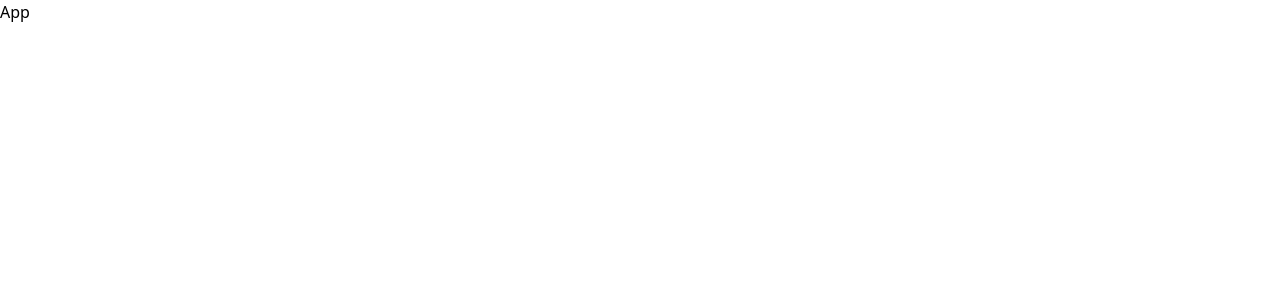
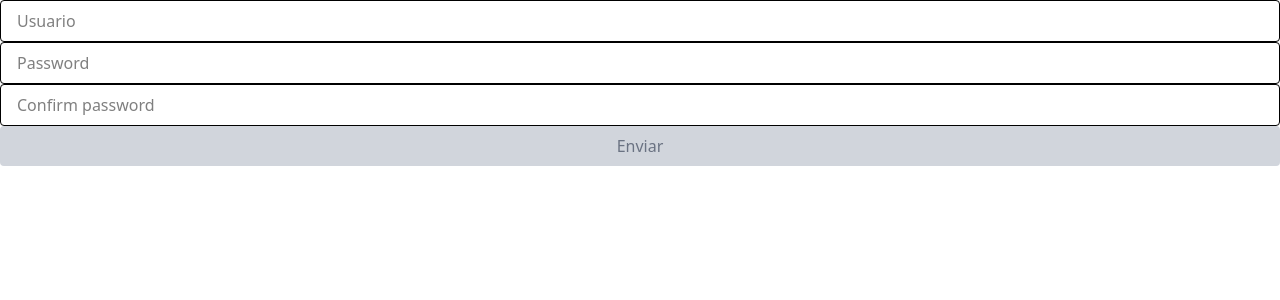
Before and after one commit to karenkm521/web-d-react-avanzado, a React (Vite) app: page / in a window 1280 px wide. Shown: the top 300 px of the page. Built offline with nearby package versions, Linux system fonts and the light colour scheme.

Commit message:
componente BasicForm

```diff
--- a/src/App.jsx
+++ b/src/App.jsx
@@ -1,6 +1,10 @@
 // rafc
+import './index.css'
+import { BasicForm } from './components/BasicForm'
 export const App = () => {
   return (
-    <div> App  </div>
+    <div>
+      <BasicForm />
+    </div>
   )
 }
--- /dev/null
+++ b/src/components/BasicForm.jsx
@@ -0,0 +1,68 @@
+import { yupResolver } from '@hookform/resolvers/yup'
+import { useForm } from 'react-hook-form'
+import * as yup from 'yup'
+
+const schema = yup.object({
+  username: yup
+    .string()
+    .required('El nombre es obligatorio'),
+  password: yup
+    .string()
+    .min(6, 'La contraseña debe tener mínimo 6 caracteres.')
+    .required('La contraseña es obligatoria'),
+  confirmPassword: yup
+    .string()
+    .oneOf([yup.ref('password')], 'Las contraseñas no coinciden')
+    .required('Confirma tu contraseña')
+})
+
+export const BasicForm = () => {
+  const {
+    register,
+    handleSubmit,
+    formState: { errors, isValid }
+  } = useForm({
+    resolver: yupResolver(schema)
+  })
+
+  const onSubmit = (data) => {
+    console.log(data)
+  }
+
+  return (
+    <form onSubmit={handleSubmit(onSubmit)}>
+      <input
+        type='text'
+        {...register('username')}
+        placeholder='Usuario'
+        className='w-full px-4 py-2 border rounded focus:outline-none focus:ring-2 focus:ring-blue-400'
+      />
+      {errors.username && <p>{errors.username.message}</p>}
+      <br />
+      <input
+        type='password'
+        {...register('password')}
+        placeholder='Password'
+        className='w-full px-4 py-2 border rounded focus:outline-none focus:ring-2 focus:ring-blue-400'
+      />
+      {errors.password && <p>{errors.password.message}</p>}
+      <br />
+      <input
+        type='password'
+        {...register('confirmPassword')}
+        placeholder='Confirm password'
+        className='w-full px-4 py-2 border rounded focus:outline-none focus:ring-2 focus:ring-blue-400'
+      />
+      {errors.confirmPassword && <p>{errors.confirmPassword.message}</p>}
+      <br />
+      <button
+        type='submit'
+        disabled={!isValid}
+        className={`w-full py-2 rounded transition cursor-pointer
+              ${isValid ? 'bg-blue-600 text-white hover:bg-blue-700' : 'bg-gray-300 text-gray-500 cursor-not-allowed'}`}
+
+      >Enviar
+      </button>
+    </form>
+  )
+}
```
